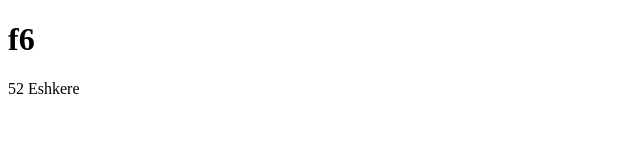
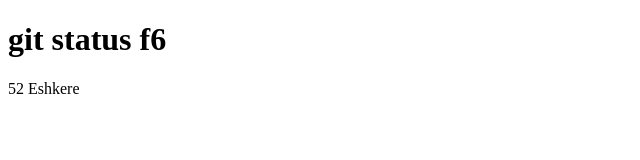
Before and after one commit to Samsahah/Project_1, a plain HTML site: page index.html in a window 1280 px wide. Shown: the whole page, without its empty margins (0-640 px from the left). Drawn offline with Linux system fonts and the light colour scheme.

```diff
--- a/index.html
+++ b/index.html
@@ -9,7 +9,8 @@
 </head>
 
 <body>
-  <h1> f6</h1>
+  <h1>git status
+ f6</h1>
   <p>52 Eshkere</p>
 </body>
 
```
Also changed, not shown: 1 other file.
